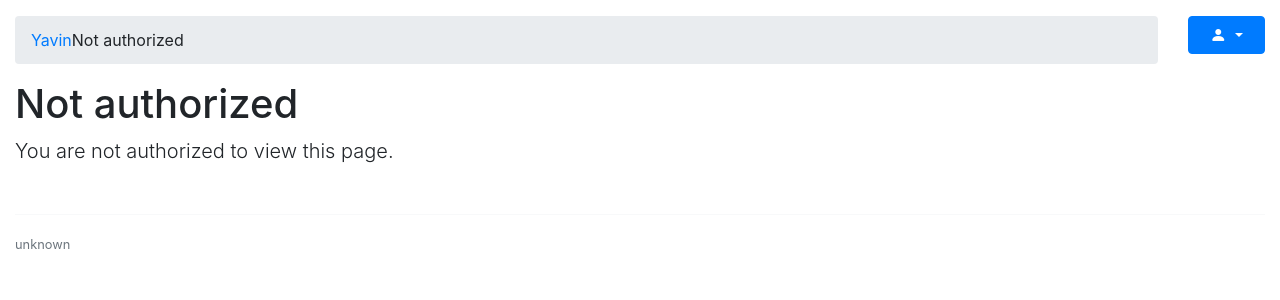
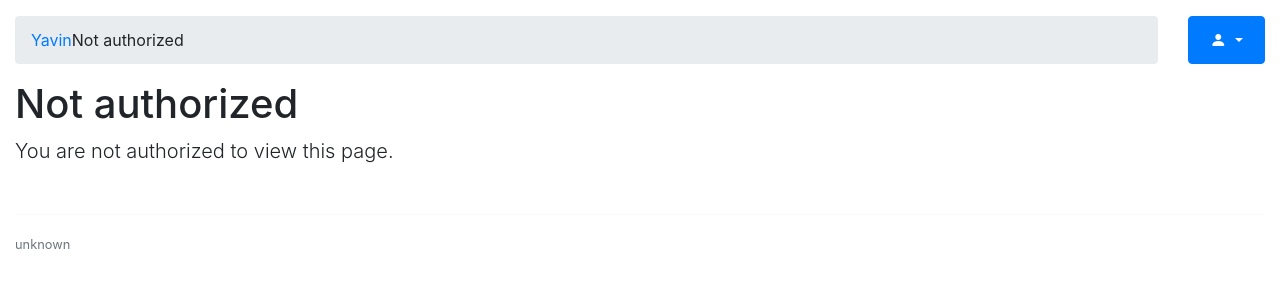
Before and after one commit to williamjacksn/yavin, a Flask app: page /jar in a window 1280 px wide. Shown: the top 300 px of the page. Run offline with Flask 2, Linux system fonts and the light colour scheme; the visitor is signed in with stand-in values (Sample User, id 1); some libraries are stand-ins or nearby versions.

Commit message:
Make sign in button height match breadcrumb

```diff
--- a/yavin/static/css/yavin.css
+++ b/yavin/static/css/yavin.css
@@ -5,3 +5,8 @@
 .captains-log-date-col {
     min-width: 165px;
 }
+
+.btn-sign-in {
+    padding-top: 11px;
+    padding-bottom: 11px;
+}
--- a/yavin/templates/index.html
+++ b/yavin/templates/index.html
@@ -1,7 +1,7 @@
 {% extends 'base.html' %}
 
 {% block sign_in %}
-    <a class="btn btn-primary btn-block" href="{{ url_for('sign_in') }}">
+    <a class="btn btn-primary btn-block btn-sign-in" href="{{ url_for('sign_in') }}">
         <i class="bi-person-fill"></i>
     </a>
 {% endblock %}
--- a/yavin/templates/signed-in.html
+++ b/yavin/templates/signed-in.html
@@ -2,7 +2,7 @@
 
 {% block sign_in %}
     <div class="dropdown">
-        <button type="button" class="btn btn-primary btn-block dropdown-toggle" data-toggle="dropdown">
+        <button type="button" class="btn btn-primary btn-block btn-sign-in dropdown-toggle" data-toggle="dropdown">
             <i class="bi-person-fill"></i>
         </button>
         <div class="dropdown-menu dropdown-menu-right">
```
